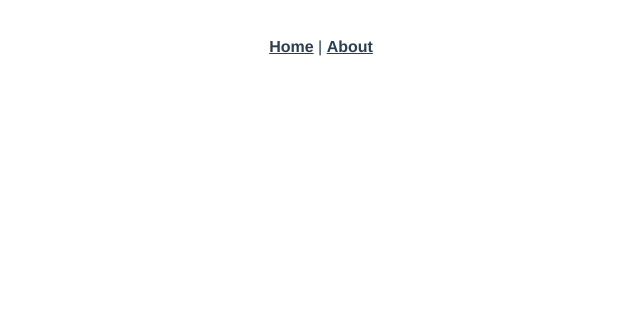
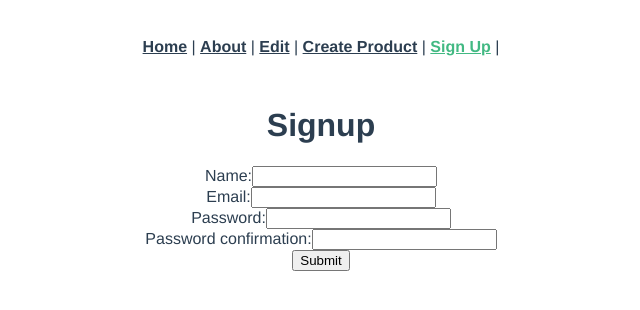
Before and after one commit to danardekani/mini_capstone_vue_app, a Vue app: page /signup in a window 1280 px wide. Shown: the top 310 px of the page, without its empty margins (319-959 px from the left). Built offline with nearby package versions, Linux system fonts and the light colour scheme; the HTML template or start-up script is replaced by a standard one.

Commit message:
create frontend edit action, create route-link buttons

```diff
--- a/src/App.vue
+++ b/src/App.vue
@@ -2,7 +2,11 @@
   <div id="app">
     <div id="nav">
       <router-link to="/">Home</router-link> |
-      <router-link to="/about">About</router-link>
+      <router-link to="/about">About</router-link> |
+      <router-link to="/products/edit">Edit</router-link> |
+      <router-link to="/products/new">Create Product</router-link> |
+      <router-link to="/signup">Sign Up</router-link> |
+
     </div>
     <router-view/>
   </div>
--- a/src/router.js
+++ b/src/router.js
@@ -1,6 +1,11 @@
 import Vue from 'vue';
 import Router from 'vue-router';
 import Home from './views/Home.vue';
+import Test from './views/Test.vue';
+import Products from './views/Proucts_new.vue';
+import Edit from './views/Edit.vue';
+import Signup from "./views/Signup.vue";
+
 
 Vue.use(Router);
 
@@ -14,6 +19,26 @@ export default new Router({
       component: Home
     },
     {
+      path: '/test',
+      name: 'test',
+      component: Test
+    },
+    {
+      path: '/products/new',
+      name: 'products',
+      component: Products
+    },
+    {
+      path: '/products/edit',
+      name: 'edit',
+      component: Edit
+    },
+    {
+      path: "/signup",
+      name: "signup",
+      component: Signup
+    },
+    {
       path: '/about',
       name: 'about',
       // route level code-splitting
--- /dev/null
+++ b/src/views/Edit.vue
@@ -0,0 +1,82 @@
+<template>
+  <div class="container">
+    <h1>New Photo</h1>
+    <div>
+      Name: <input type="text" v-model="newPhotoName">
+      Width: <input type="text" v-model="newPhotoWidth">
+      Height: <input type="text" v-model="newPhotoHeight">
+      <button v-on:click="createPhoto()">Create Photo</button>
+    </div>
+    <h1>All Photos</h1>
+    <div v-for="photo in photos">
+      <h2>{{ photo.name }}</h2>
+      <img v-bind:src="photo.url">
+      <button v-on:click="showPhoto(photo)">Show more</button>
+      <div v-if="currentPhoto === photo">
+        <p>Width: {{ photo.width }}</p>
+        <p>Height: {{ photo.height }}</p>
+        <div>
+          Name: <input type="text" v-model="photo.name">
+          Width: <input type="text" v-model="photo.width">
+          Height: <input type="text" v-model="photo.height">
+          <button v-on:click="updatePhoto(photo)">Update Photo</button>
+        </div>
+      </div>
+    </div>
+  </div>
+</template>
+
+<script>
+import axios from "axios";
+
+export default {
+  data: function() {
+    return {
+      photos: [],
+      currentPhoto: {},
+      newPhotoName: "",
+      newPhotoWidth: "",
+      newPhotoHeight: ""
+    };
+  },
+  created: function() {
+    axios.get("/api/photos").then(response => {
+      this.photos = response.data;
+    });
+  },
+  methods: {
+    createPhoto: function() {
+      var params = {
+        name: this.newPhotoName,
+        width: this.newPhotoWidth,
+        height: this.newPhotoHeight
+      };
+      axios.post("/api/photos", params).then(response => {
+        this.photos.push(response.data);
+        this.newPhotoName = "";
+        this.newPhotoWidth = "";
+        this.newPhotoHeight = "";
+      });
+    },
+    showPhoto: function(photo) {
+      if (this.currentPhoto === photo) {
+        this.currentPhoto = {};
+      } else {
+        this.currentPhoto = photo;
+      }
+    },
+    updatePhoto: function(photo) {
+      var params = {
+        name: photo.name,
+        width: photo.width,
+        height: photo.height
+      };
+      axios
+        .patch("/api/photos/" + photo.id, params)
+        .then(response => {
+          this.currentPhoto = {};
+        });
+    }
+  }
+};
+</script>
--- /dev/null
+++ b/src/views/Proucts_new.vue
@@ -0,0 +1,50 @@
+<template>
+  <div class="home">
+    <h1>{{ message }}</h1>
+  <p>Complete the fields below to create a new product.</p>
+  <p>name: <input type="text" v-model="newPrdoductName"></p>
+  <p>description: <input type="text" v-model="newProductDescription"></p>
+  <p>price: <input type="text" v-model="newProductPrice"></p>
+  <button v-on:click="createProduct()">Create</button>
+  </div>
+</template>
+
+<style>
+</style>
+
+<script>
+import axios from "axios";
+
+export default {
+  data: function() {
+    return {
+      products: [],
+      newPrdoductName: "",
+      newProductPrice: "",
+      newProductDescription: "",
+      message: "Welcome to Products!!"
+    };
+  },
+  created: function() {
+    console.log("test");
+    axios.get("/api/products").then(response => {
+      console.log(response.data);
+      this.products = response.data;
+    });
+  },
+  methods: {
+    createProduct: function() {
+      console.log("this is a test");
+
+      var createNewProduct = {
+        name: this.newPrdoductName,
+        description: this.newProductDescription,
+        price: this.newProductPrice
+      };
+      axios.post("/api/product", createNewProduct).then(response => {
+        this.products.push(response.data);
+      });
+    }
+  }
+};
+</script>
--- /dev/null
+++ b/src/views/Signup.vue
@@ -0,0 +1,65 @@
+
+
+<template>
+  <div class="signup">
+    <div class="container">
+      <form v-on:submit.prevent="submit()">
+        <h1>Signup</h1>
+        <ul>
+          <li class="text-danger" v-for="error in errors">{{ error }}</li>
+        </ul>
+        <div class="form-group">
+          <label>Name:</label>
+          <input type="text" class="form-control" v-model="name">
+        </div>
+        <div class="form-group">
+          <label>Email:</label>
+          <input type="email" class="form-control" v-model="email">
+        </div>
+        <div class="form-group">
+          <label>Password:</label>
+          <input type="password" class="form-control" v-model="password">
+        </div>
+        <div class="form-group">
+          <label>Password confirmation:</label>
+          <input type="password" class="form-control" v-model="passwordConfirmation">
+        </div>
+        <input type="submit" class="btn btn-primary" value="Submit">
+      </form>
+    </div>
+  </div>
+</template>
+
+<script>
+import axios from "axios";
+
+export default {
+  data: function() {
+    return {
+      name: "",
+      email: "",
+      password: "",
+      passwordConfirmation: "",
+      errors: []
+    };
+  },
+  methods: {
+    submit: function() {
+      var params = {
+        name: this.name,
+        email: this.email,
+        password: this.password,
+        password_confirmation: this.passwordConfirmation
+      };
+      axios
+        .post("/api/users", params)
+        .then(response => {
+          this.$router.push("/login");
+        })
+        .catch(error => {
+          this.errors = error.response.data.errors;
+        });
+    }
+  }
+};
+</script>
--- /dev/null
+++ b/src/views/Test.vue
@@ -0,0 +1,21 @@
+<template>
+  <div class="home">
+    <h1>{{ message }}</h1>
+  <p>Hello and welcome to the test page</p>
+  </div>
+</template>
+
+<style>
+</style>
+
+<script>
+export default {
+  data: function() {
+    return {
+      message: "Welcome to the Test Page!!"
+    };
+  },
+  created: function() {},
+  methods: {}
+};
+</script>
```
